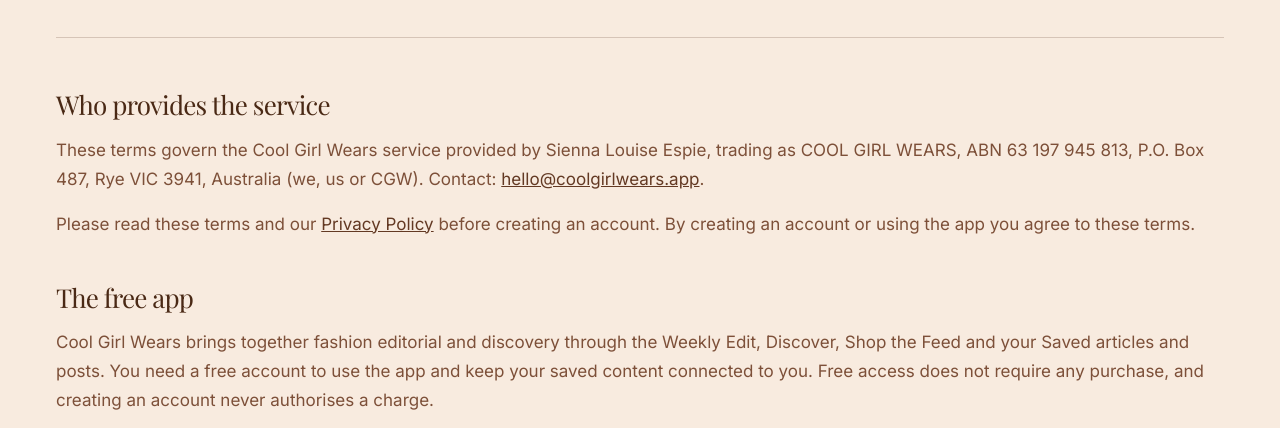
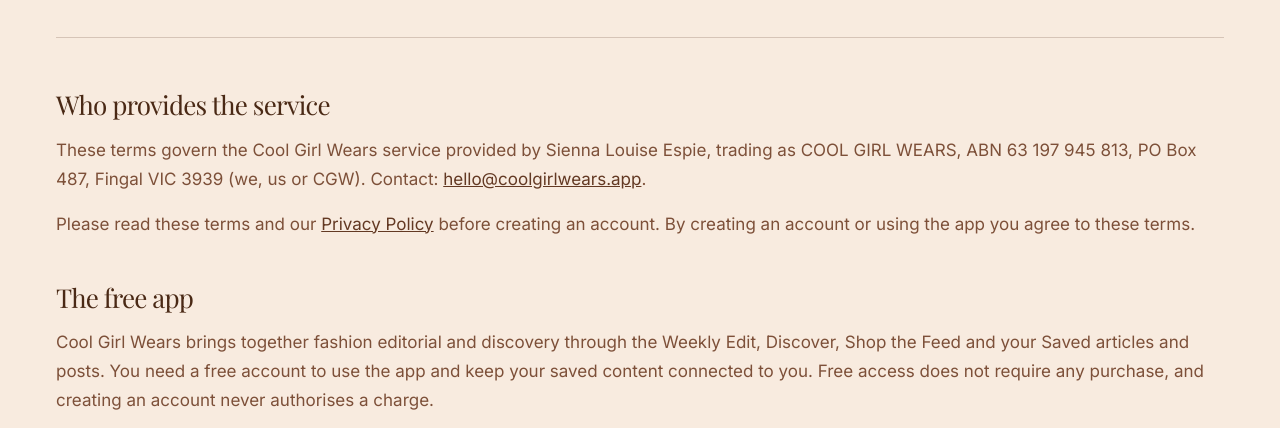
Before and after one commit to benjaminluketucker/cgw-landing, a plain HTML site: page terms.html in a window 1280 px wide. Shown: the part 324-752 px from the top of the page. Drawn offline with Linux system fonts and the light colour scheme.

Commit message:
Correct business address to PO Box 487, Fingal VIC 3939

```diff
--- a/terms.html
+++ b/terms.html
@@ -96,7 +96,7 @@
       <div class="doc-body">
 
         <h2 id="who-provides-the-service">Who provides the service</h2>
-        <p>These terms govern the Cool Girl Wears service provided by Sienna Louise Espie, trading as COOL GIRL WEARS, ABN 63 197 945 813, P.O. Box 487, Rye VIC 3941, Australia (we, us or CGW). Contact: <a href="mailto:hello@coolgirlwears.app">hello@coolgirlwears.app</a>.</p>
+        <p>These terms govern the Cool Girl Wears service provided by Sienna Louise Espie, trading as COOL GIRL WEARS, ABN 63 197 945 813, PO Box 487, Fingal VIC 3939 (we, us or CGW). Contact: <a href="mailto:hello@coolgirlwears.app">hello@coolgirlwears.app</a>.</p>
         <p>Please read these terms and our <a href="/privacy">Privacy Policy</a> before creating an account. By creating an account or using the app you agree to these terms.</p>
 
         <h2 id="the-free-app">The free app</h2>
```
Also changed, not shown: privacy.html (+1 -1 lines).
